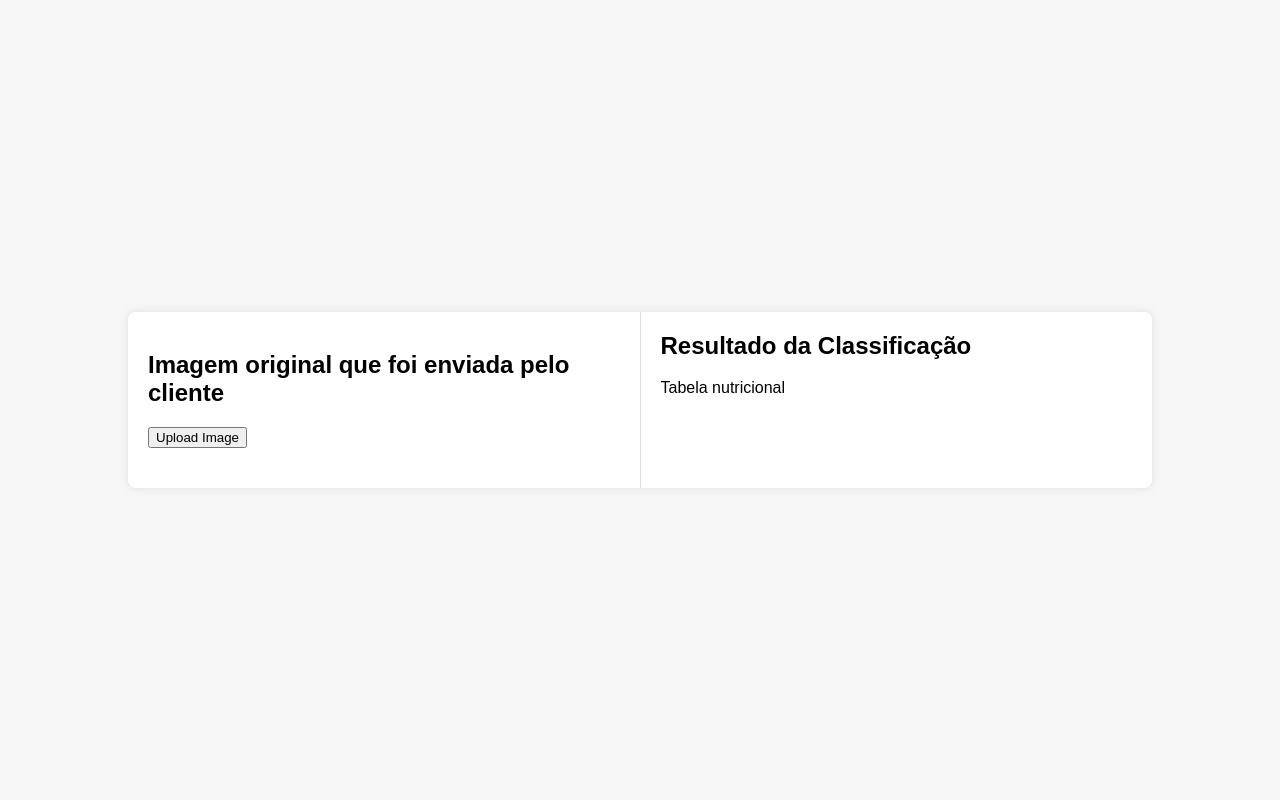
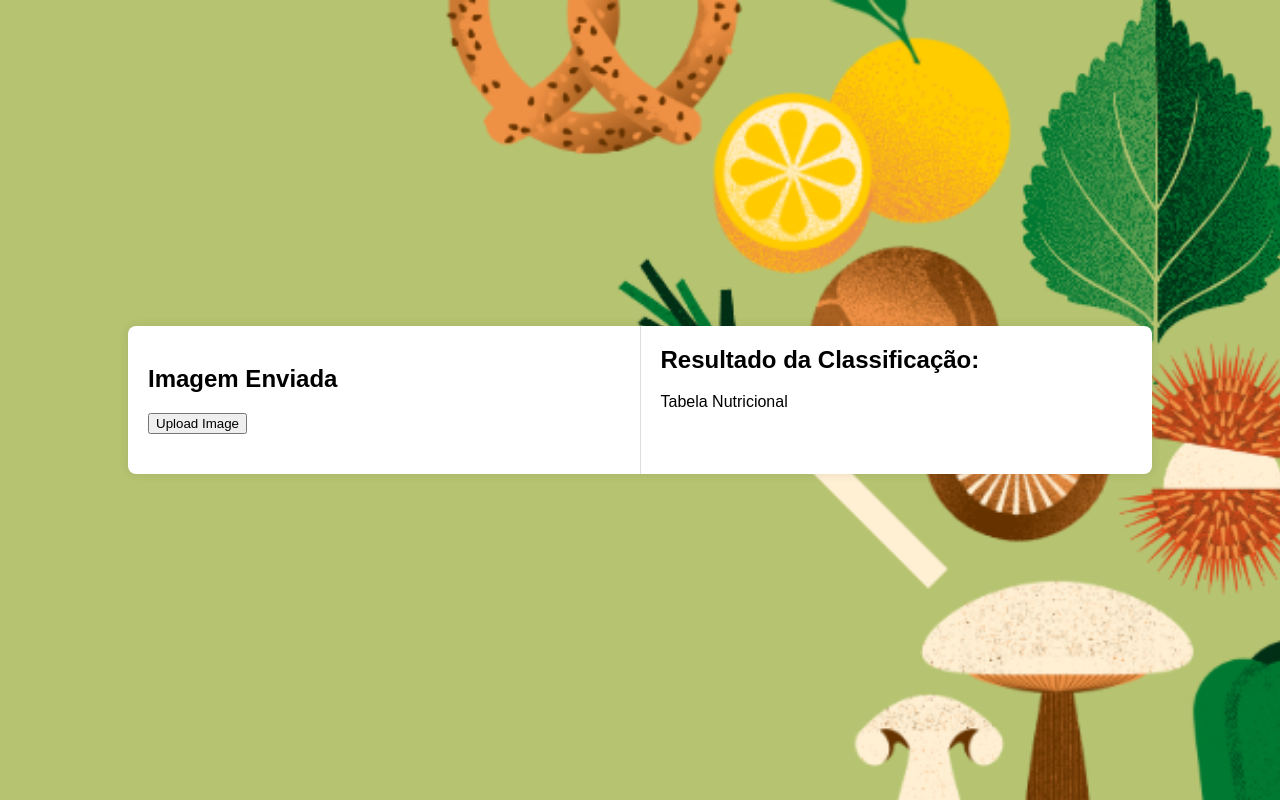
Before and after one commit to gabriel180501/trabalhoti6, a plain HTML site: page static/index.html in a window 1280 px wide. Drawn offline with Linux system fonts and the light colour scheme.

Commit message:
adding background to frontend

```diff
--- a/static/index.html
+++ b/static/index.html
@@ -4,7 +4,7 @@
     <meta charset="UTF-8">
     <meta http-equiv="X-UA-Compatible" content="IE=edge">
     <meta name="viewport" content="width=device-width, initial-scale=1.0">
-    <title>Upload de Imagem</title>
+    <title>Food Tracker</title>
     <style>
         body {
             font-family: Arial, sans-serif;
@@ -13,7 +13,9 @@
             align-items: center;
             height: 100vh;
             margin: 0;
-            background-color: #f7f7f7;
+            /* background-color: #b6c471; */
+            background: url('background.png') no-repeat center center fixed;
+            background-size: cover;
         }
         .container {
             display: flex;
@@ -58,12 +60,13 @@
             0% { transform: rotate(0deg); }
             100% { transform: rotate(360deg); }
         }
+
     </style>
 </head>
 <body>
     <div class="container">
         <div class="image-section">
-            <h2>Imagem original que foi enviada pelo cliente</h2>
+            <h2>Imagem Enviada</h2>
             <img id="uploadedImage" src="#" alt="Uploaded Image" style="display: none;">
             <div class="upload-btn-wrapper">
                 <button onclick="document.getElementById('fileInput').click()">Upload Image</button>
@@ -71,9 +74,9 @@
             </div>
         </div>
         <div class="result-section">
-            <h2 id="classificationResultTitle">Resultado da Classificação</h2>
+            <h2 id="classificationResultTitle">Resultado da Classificação:</h2>
             <div id="classificationResult">
-                <p>Tabela nutricional</p>
+                <p>Tabela Nutricional</p>
                 <ul id="nutritionList"></ul>
             </div>
         </div>
```
Also changed, not shown: uploads/bebimbap.jpg (added), uploads/bolao-santa-tereza-espaguete-2.jpg (added), uploads/burrito.jpg (added), uploads/mousse.jpg (added), uploads/pizza.png (added), uploads/sushi1.jpg (added), uploads/takoyaki-ebiyaki-00.jpg (added).
